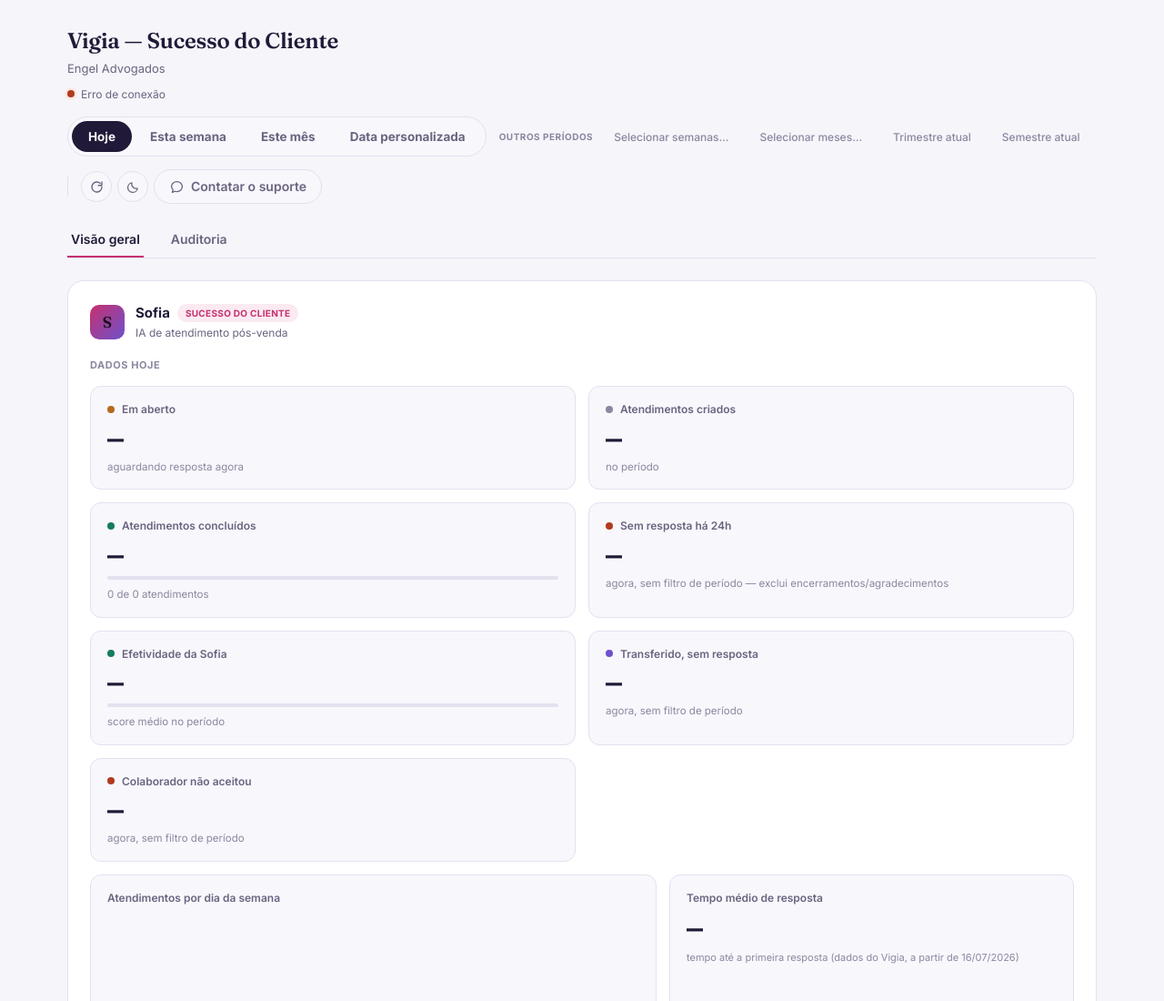
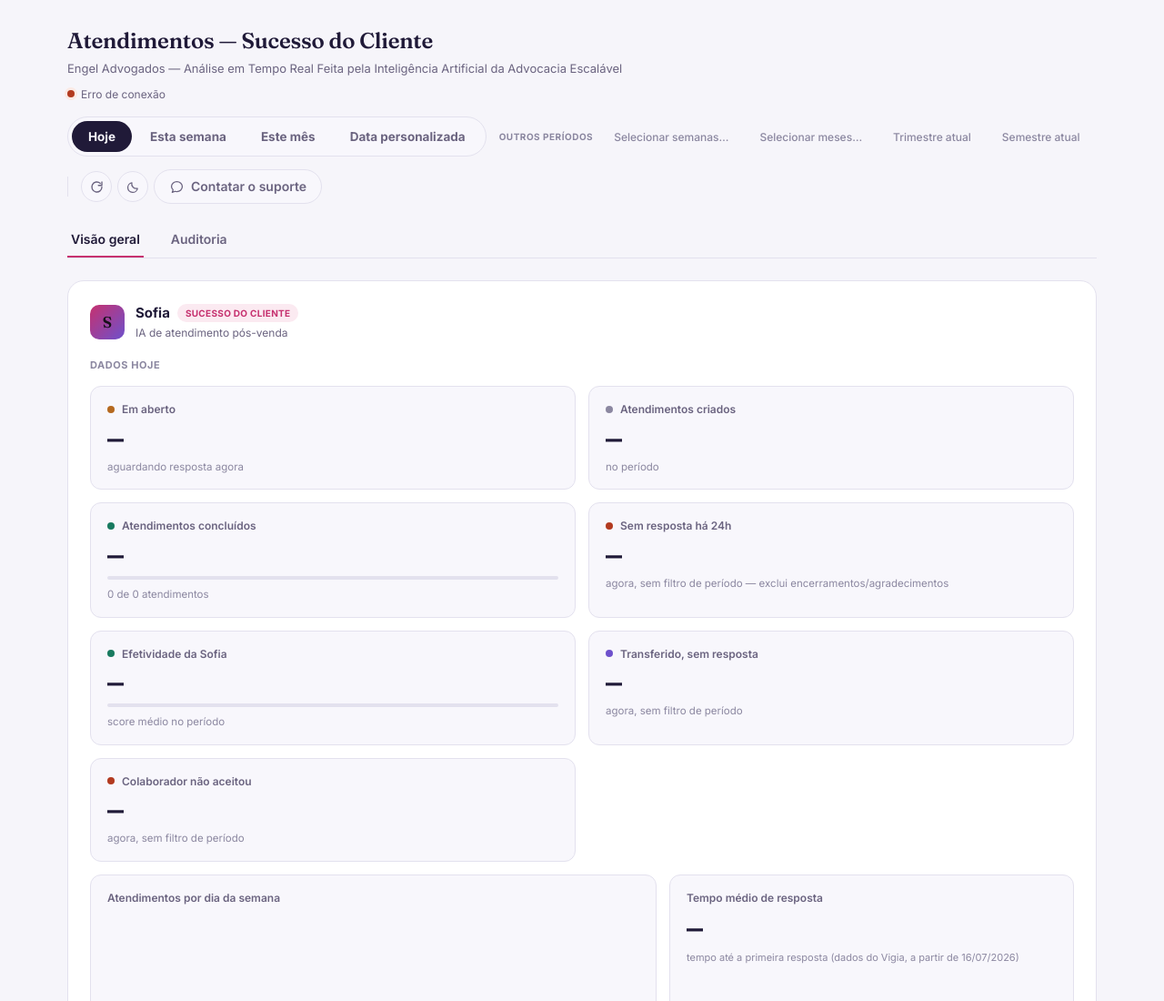
Before and after one commit to advescalavel/painel-sofia-engel-advogados, a plain HTML site: page index.html in a window 1280 px wide. Shown: the top 1100 px of the page at 91% size. Drawn offline with Linux system fonts and the light colour scheme; no server answers.

Commit message:
Update index.html

```diff
--- a/index.html
+++ b/index.html
@@ -3,7 +3,7 @@
 <head>
 <meta charset="UTF-8" />
 <meta name="viewport" content="width=device-width, initial-scale=1.0" />
-<title>Vigia — Sucesso do Cliente</title>
+<title>Atendimentos — Sucesso do Cliente</title>
 <link rel="preconnect" href="https://fonts.googleapis.com" />
 <link rel="preconnect" href="https://fonts.gstatic.com" crossorigin />
 <link href="https://fonts.googleapis.com/css2?family=Fraunces:opsz,wght@9..144,500;9..144,600&family=Inter:wght@400;500;600;700&family=IBM+Plex+Mono:wght@400;500;600&display=swap" rel="stylesheet" />
@@ -15,8 +15,8 @@
 
   <header class="header">
     <div class="header__titles">
-      <h1 class="header__title">Vigia — Sucesso do Cliente</h1>
-      <p class="header__subtitle">Engel Advogados</p>
+      <h1 class="header__title">Atendimentos — Sucesso do Cliente</h1>
+      <p class="header__subtitle">Engel Advogados — Análise em Tempo Real Feita pela Inteligência Artificial da Advocacia Escalável</p>
       <p class="conn" id="conn-status"><span class="conn__dot" id="conn-dot"></span><span id="conn-label">Conectando…</span></p>
     </div>
 
```
